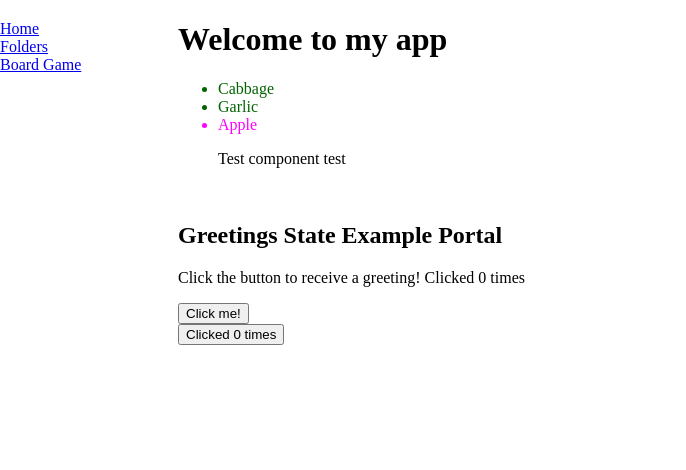
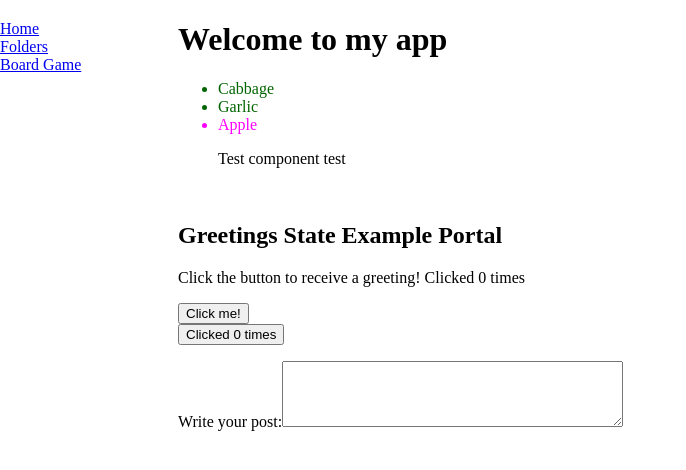
Before and after one commit to sandboxcoder/nextjs-simple-example, a Next.js app: page / in a window 1280 px wide. Shown: the top 470 px of the page, without its empty margins (0-686 px from the left). Built offline with nearby package versions, Linux system fonts and the light colour scheme.

Commit message:
Adding a <textarea> component
* Simple textarea example

```diff
--- a/app/page.tsx
+++ b/app/page.tsx
@@ -3,6 +3,7 @@ import MyButton from "../components/MyButton";
 import VegetableComponent from "../components/VegetableComponent";
 import TableOfContents from '../components/TableOfContents';
 import StateExample from "@/components/StateExample";
+import NewPost from "@/components/TextEntry";
 
 export default function StarfieldApp() {
   return (
@@ -15,6 +16,7 @@ export default function StarfieldApp() {
         <ul><SampleComponent message={"test"}/></ul>
         <br/><StateExample message={'State Example'}/>
         <MyButton />
+        <p/><NewPost/>
       </div>
     </div>
   );
--- /dev/null
+++ b/components/TextEntry.tsx
@@ -0,0 +1,8 @@
+export default function NewPost() {
+    return (
+      <label>
+        Write your post:
+        <textarea name="postContent" rows={4} cols={40} />
+      </label>
+    );
+  }
```
Also changed, not shown: app/dashboard/textEntry/page.tsx (added, +10 -0 lines).
